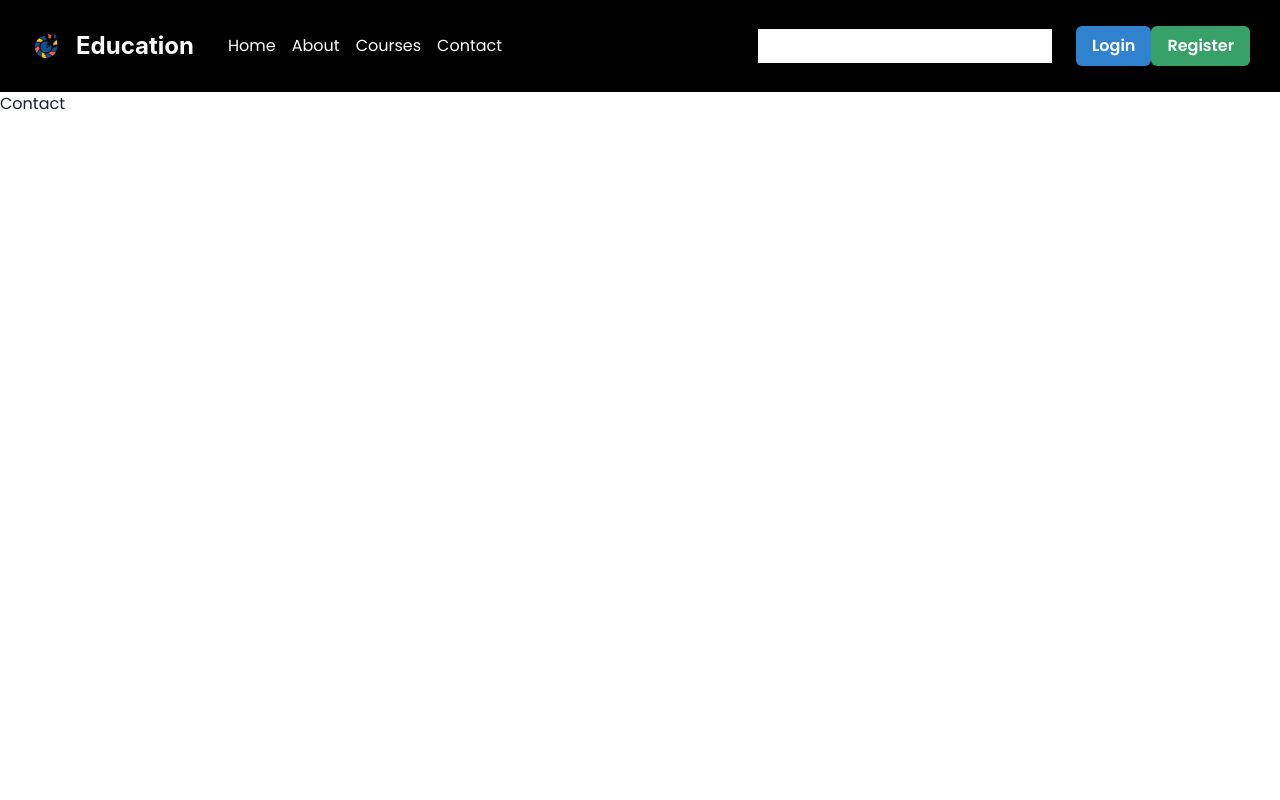
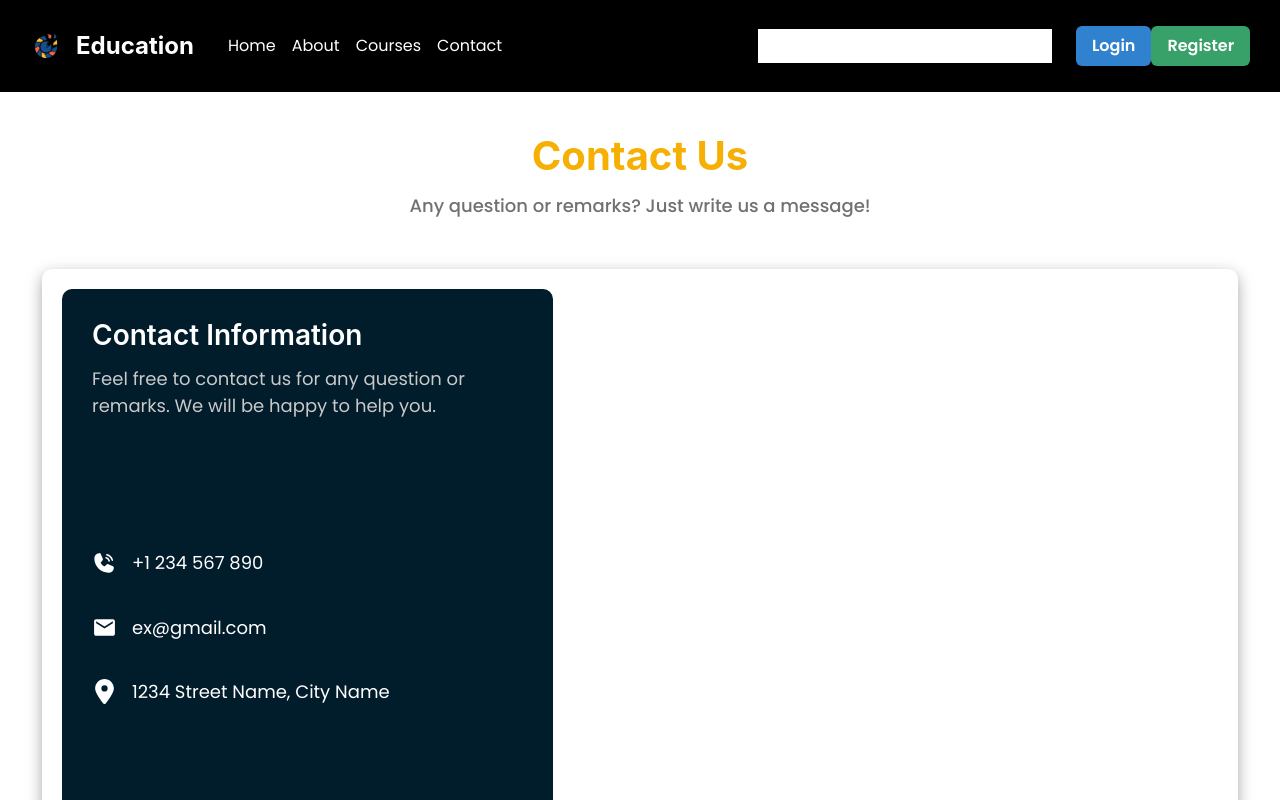
Before and after one commit to ZakaryaMeddahi/private-school-system, a Next.js app in the folder client/: page /Contact in a window 1280 px wide. Built offline with nearby package versions, Linux system fonts and the light colour scheme.

Commit message:
create a contact page

```diff
--- a/client/src/app/Contact/page.jsx
+++ b/client/src/app/Contact/page.jsx
@@ -1,8 +1,66 @@
+import {
+    Container,
+    Heading,
+    Text,
+    Grid,
+    GridItem,
+    Box,
+    Center
+} from '@chakra-ui/react';
+import { PiPhoneCallFill } from "react-icons/pi";
+import { MdEmail } from "react-icons/md";
+import { FaLocationDot } from "react-icons/fa6";
+import { FaFacebookF } from "react-icons/fa";
+import { BsInstagram, BsWhatsapp } from "react-icons/bs";
+
 const Contact = () => {
     return (
-        <div style={{width: '100%', height: '100%'}}>
-            Contact
-        </div>
+        <Container m='0' p='0' maxW='100%' display='flex' flexDirection='column' alignItems='center'>
+            <Box w='100%' textAlign='center' marginTop='40px'>
+                <Heading color='#F6AF03' fontSize='40'>Contact Us</Heading>
+                <Text color='#717171' fontSize='18' fontWeight='500' marginTop='3'>Any question or remarks? Just write us a message!</Text>
+            </Box>
+            <Grid templateColumns="repeat(2, 1fr)" gap={6} width='1196px' height='667' bgColor='#FFFFFF' borderRadius='10' marginBlock='50px' p='5' boxShadow='rgba(0, 0, 0, 0.35) 0px 5px 15px'>
+                <GridItem bgColor='#011C2B' h='100%' w='491px' color='white' borderRadius='10' padding='30px' display='grid' justifyContent='space-between'>
+                    <Box>
+                        <Heading fontSize='28' fontWeight='600'>Contact Information</Heading>
+                        <Text fontSize='18' color='#C9C9C9' marginTop='3'>Feel free to contact us for any question or remarks. We will be happy to help you.</Text>
+                    </Box>
+                    <Box display='grid'>
+                        <Box display='flex' gap='15' flexDir='row' alignItems='center'>
+                            <PiPhoneCallFill size='25' />
+                            <Text fontSize='18'>+1 234 567 890</Text>
+                        </Box>
+                        <Box display='flex' gap='15' flexDir='row' alignItems='center'>
+                            <MdEmail size='25' />
+                            <Text fontSize='18'>ex@gmail.com</Text>
+                        </Box>
+                        <Box display='flex' gap='15' flexDir='row' alignItems='center'>
+                            <FaLocationDot size='25' />
+                            <Text fontSize='18'>1234 Street Name, City Name</Text>
+                        </Box>
+                    </Box>
+                    <Box display='flex' flexDir='row' gap='5' alignItems='end'>
+                        <Box width='50px' height='50px' borderRadius='25px' bgColor='#F6AF03' _hover={{backgroundColor: 'white'}}>
+                            <Center h='100%'>
+                                <FaFacebookF size='25' color='white' />
+                            </Center>
+                        </Box>
+                        <Box width='50px' height='50px' borderRadius='25px' bgColor='#F6AF03' _hover={{backgroundColor: 'white'}}>
+                            <Center h='100%'>
+                                <BsInstagram size='25' color='white' />
+                            </Center>
+                        </Box>
+                        <Box width='50px' height='50px' borderRadius='25px' bgColor='#F6AF03' _hover={{backgroundColor: 'white'}}>
+                            <Center h='100%'>
+                                <BsWhatsapp size='25' color='white' />
+                            </Center>
+                        </Box>
+                    </Box>
+                </GridItem>
+                <GridItem></GridItem>
+            </Grid>
+        </Container>
     );
 }
 
```
